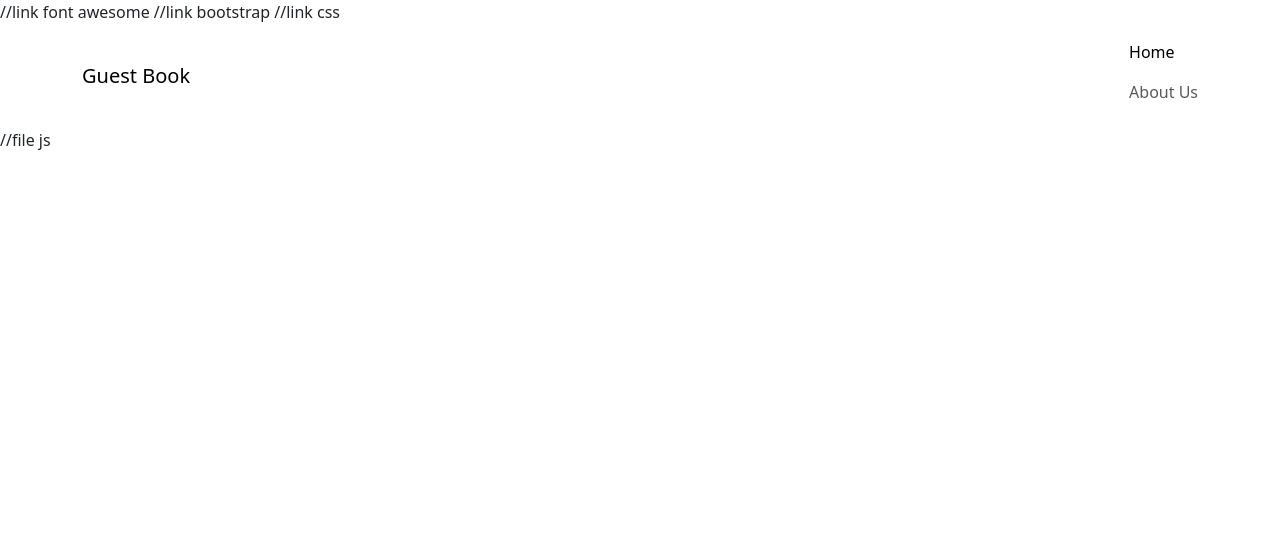
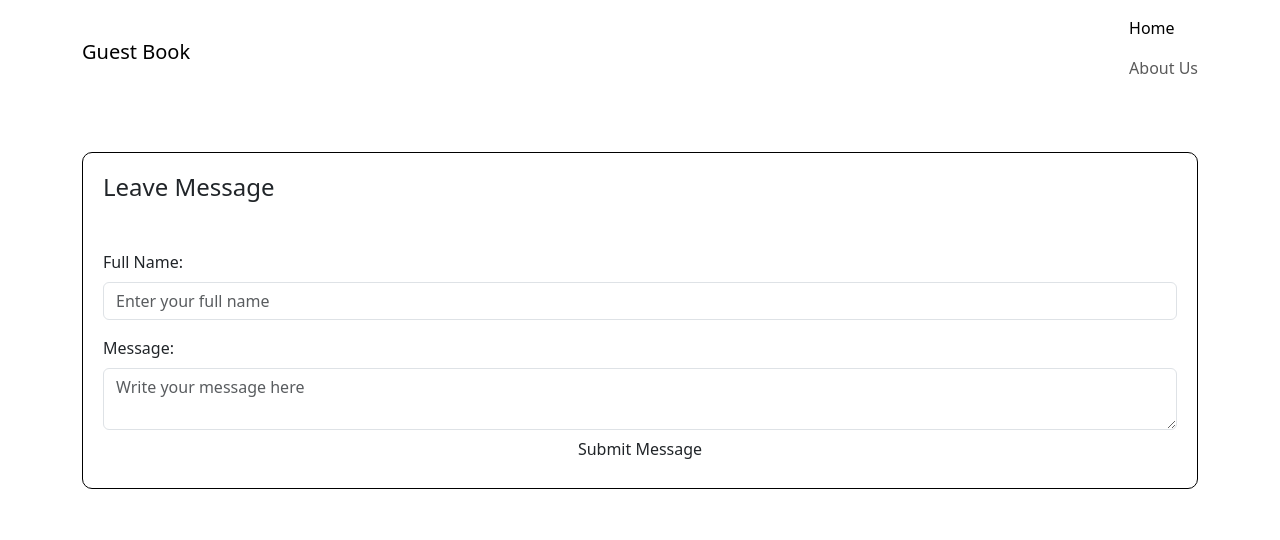
Before and after one commit to nitantla/Tugas2-InteraktiveGuestBook, a plain HTML site: page index.html in a window 1280 px wide. Drawn offline with nearby package versions, Linux system fonts and the light colour scheme.

Commit message:
[feat]: add form & styling form

```diff
--- a/assets/css/style.css
+++ b/assets/css/style.css
@@ -0,0 +1,20 @@
+.guestbook-form {
+    border: 1px solid #000000;
+    border-radius: 10px;
+    box-sizing: border-box;
+}
+
+.title {
+    padding: 20px;
+    border-top-left-radius: 10px;
+    border-top-right-radius: 10px;
+}
+
+.form {
+    padding: 20px;
+}
+
+.submit {
+    box-sizing: border-box;
+    width: 100%;
+}
--- a/index.html
+++ b/index.html
@@ -4,12 +4,12 @@
     <meta charset="UTF-8">
     <meta name="viewport" content="width=device-width, initial-scale=1.0">
     <title>Interactive Guestbook</title>
-    //link font awesome
+    <!-- link font awesome -->
     <link rel="stylesheet" href="https://cdnjs.cloudflare.com/ajax/libs/font-awesome/7.3.1/css/all.min.css">
-    //link bootstrap
+    <!-- link bootstrap -->
     <link href="https://cdn.jsdelivr.net/npm/bootstrap@6.0.0-alpha.1/dist/css/bootstrap.min.css" rel="stylesheet"
         integrity="sha384-B/GM4XqrwHnWXNOWMbloTmrYXZg10cakYGmpfsR/bbzQ6JAJI4ihuyADKLnBgrCe" crossorigin="anonymous">
-    //link css
+    <!-- link css -->
     <link rel="stylesheet" href="assets/css/style.css">
 </head>
 <body>
@@ -28,11 +28,35 @@
             </div>
         </div>
     </nav>
+    <main>
+        <section class="main py-5 bg-white">
+            <div class="container">
+                <div class="row g-4 my-9">
+                    <div class="col-12 md:col-6 lg:col-4">
+                        <div class="guestbook-form">
+                            <h1 class="title h4 bg-muted-accent">Leave Message</h1>
+                            <form id="guestbookForm" class="form">
+                                <div class="mb-3">
+                                    <label for="name" class="form-label">Full Name: </label>
+                                    <input type="text" id="name" name="name" placeholder="Enter your full name" class="form-control">
+                                </div>
+                                <div class="mb-7">
+                                    <label for="message" class="form-label">Message: </label>
+                                    <textarea name="message" id="message" placeholder="Write your message here" class="form-control"></textarea>
+                                </div>
+                                <input type="submit" value="Submit Message" class="submit btn btn-solid theme-accent">
+                            </form>
+                        </div>
+                    </div>
+                </div>
+            </div>
+        </section>
+    </main>
 
 
 
 
-    //file js
+    <!-- file js -->
     <script src="assets/js/script.js"></script>
 </body>
 </html>
```
